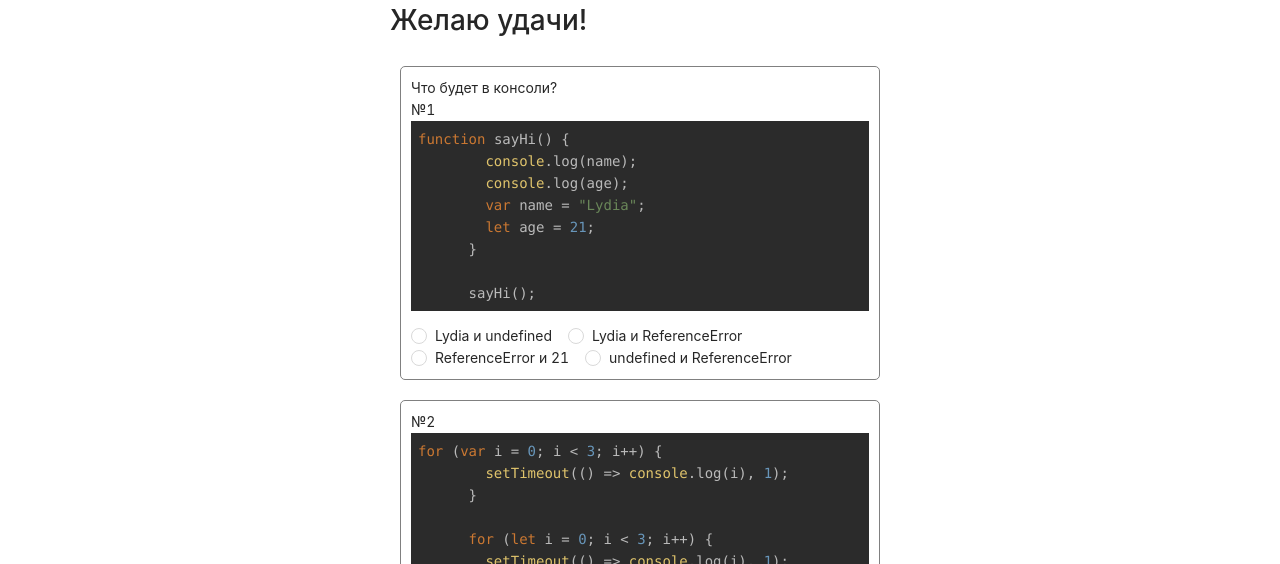
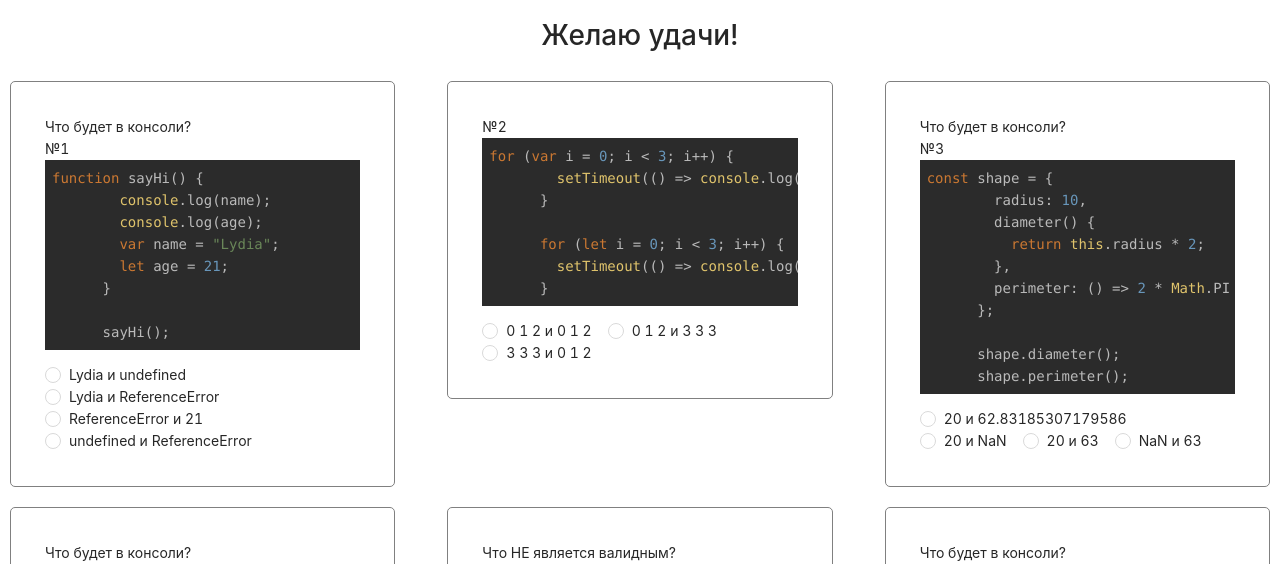
Before and after one commit to Fudo-Creators/hire-it, a React (Create React App) app: page /JsTasks in a window 1280 px wide. Shown: the part 236-800 px from the top of the page. Built offline with nearby package versions, Linux system fonts and the light colour scheme.

Commit message:
add antd components

```diff
--- a/src/components/Container/Container.module.sass
+++ b/src/components/Container/Container.module.sass
@@ -1,5 +1,7 @@
 .container
     display: flex
+    align-items: center
     margin: 0 auto
-    width: 500px
+    padding-top: 15px
+    //width: 500px
     flex-direction: column
--- a/src/components/Task/Task.tsx
+++ b/src/components/Task/Task.tsx
@@ -1,8 +1,14 @@
-import { Radio, RadioChangeEvent } from "antd";
+import {
+  Radio,
+  RadioChangeEvent,
+  Spin,
+  notification,
+  Collapse,
+  Card,
+} from "antd";
 import { useEffect, useState } from "react";
 import SyntaxHighlighter from "react-syntax-highlighter";
 import { darcula } from "react-syntax-highlighter/dist/esm/styles/hljs";
-import { notification, Spin } from "antd";
 import styles from "../Task/Task.module.sass";
 type NotificationType = "success" | "info" | "warning" | "error";
 
@@ -41,12 +47,15 @@ const Task = (props: any) => {
     setSuccess(false);
     return failNotify("error");
   };
+
+  const { Panel } = Collapse;
+
   return (
     <>
       {!loading ? (
         <Spin />
       ) : (
-        <div
+        <Card
           className={
             ban && !success
               ? styles.wrapper__failed
@@ -62,7 +71,6 @@ const Task = (props: any) => {
             <SyntaxHighlighter language="javascript" style={darcula}>
               {code}
             </SyntaxHighlighter>
-            {/* <div>Возможные ответы:{item.answers}</div> */}
             <Radio.Group onChange={onChange} value={value}>
               {answers.map((text: string) => {
                 return (
@@ -81,19 +89,22 @@ const Task = (props: any) => {
               })}
             </Radio.Group>
             {ban && (
-              <details>
+              <Collapse collapsible="header">
                 <summary>Правильный ответ:</summary>
-                <p>{key}</p>
-                {spoiler && (
-                  <details>
-                    <summary>Подробнее:</summary>
-                    <p>{spoiler}</p>
-                  </details>
-                )}
-              </details>
+                <Panel header="Правильный ответ" key={key}>
+                  <p>{key}</p>
+                  {spoiler && (
+                    <Collapse collapsible="header">
+                      <Panel header="Почему так?:)" key={key + 1}>
+                        <p>{spoiler}</p>
+                      </Panel>
+                    </Collapse>
+                  )}
+                </Panel>
+              </Collapse>
             )}
           </>
-        </div>
+        </Card>
       )}
     </>
   );
--- a/src/index.tsx
+++ b/src/index.tsx
@@ -2,14 +2,15 @@ import React from "react";
 import ReactDOM from "react-dom/client";
 import App from "./App";
 import { BrowserRouter, Routes, Route } from "react-router-dom";
-import Js from "./pages/main/js/Js";
+
+import JsQuestions from "./pages/main/js/JsQuestions/JsQuestions";
+import JsTasks from "./pages/main/js/JsTask/JsTask";
+import JsRecomendations from "./pages/main/js/JsRecomendations/JsRecomendations";
+
 import Ts from "./pages/main/ts/Ts";
 import ReactJs from "./pages/main/react/ReactJs";
 import VueJs from "./pages/main/vue/VueJs";
 import AngularJs from "./pages/main/angular/AngularJs";
-import Other from "./pages/main/other/Other";
-import JsTasks from "./pages/main/js/JsTask/JsTask";
-import JsQuestions from "./pages/main/js/JsQuestions/JsQuestions";
 import NotFound from "./pages/notFound/NotFound";
 import infoForHardWorkers from "./utils/InfoForHardWorkers";
 
@@ -25,11 +26,11 @@ root.render(
         <Route path="/" element={<App />} />
         <Route path="/JsQuestions" element={<JsQuestions />} />
         <Route path="/JsTasks" element={<JsTasks />} />
+        <Route path="/JsRecomendations" element={<JsRecomendations />} />
         <Route path="/ts" element={<Ts />} />
         <Route path="/react" element={<ReactJs />} />
         <Route path="/vue" element={<VueJs />} />
         <Route path="/angular" element={<AngularJs />} />
-        <Route path="/other" element={<Other />} />
         <Route path="*" element={<NotFound />} />
       </Routes>
     </BrowserRouter>
--- a/src/pages/main/js/Js.tsx
+++ /dev/null
@@ -1,4 +0,0 @@
-const Js = () => {
-  return <>Js</>;
-};
-export default Js;
--- /dev/null
+++ b/src/pages/main/js/JsRecomendations/JsRecomendations.tsx
@@ -0,0 +1,37 @@
+import Container from "../../../../components/Container/Container";
+import Header from "../../../../components/Header/Header";
+import { Image } from "antd";
+const JsRecomendations = () => {
+  return (
+    <>
+      <Header />
+      <Container>
+        <h1>
+          <b>Документация:</b>
+          <br />
+          <a href="https://developer.mozilla.org/ru/docs/Web/JavaScript">
+            MDN Web Docs
+          </a>
+          <br />
+          <a href="https://javascript.ru/manual">javascript</a>
+          <br />
+          <b>Задачки:</b>
+          <br />
+          <a href="https://developer.mozilla.org/ru/docs/Web/JavaScript">
+            CodeWars
+          </a>
+          <br />
+          <a href="https://www.codewars.com/kata/search/javascript?q=&beta=false">
+            LeetCode
+          </a>
+        </h1>
+        <Image
+          width={500}
+          alt="красивая картинка"
+          src="https://pbs.twimg.com/media/FLjNCfaXwAIDCZR?format=jpg&name=large"
+        />
+      </Container>
+    </>
+  );
+};
+export default JsRecomendations;
--- a/src/pages/main/js/JsTask/JsTask.tsx
+++ b/src/pages/main/js/JsTask/JsTask.tsx
@@ -1,6 +1,7 @@
 import Container from "../../../../components/Container/Container";
 import Header from "../../../../components/Header/Header";
 import Task from "../../../../components/Task/Task";
+import { Col, Divider, Row } from "antd";
 const JsTasks = () => {
   const JsTasks = [
     // источник: https://github.com/lydiahallie/javascript-questions/blob/master/ru-RU/README.md
@@ -176,15 +177,35 @@ const JsTasks = () => {
     //   spoiler: ``,
     // },
   ];
+  const loader = (
+    <div key="loader" className="loader">
+      Loading ...
+    </div>
+  );
 
   return (
     <>
       <Header />
       <Container>
-        <h1>Желаю удачи!</h1>
-        {JsTasks.map((item, index) => {
-          return <Task index={index} questions={item} />;
-        })}
+        <>
+          <h1>Желаю удачи!</h1>
+          <Row
+            gutter={{
+              xs: 8,
+              sm: 16,
+              md: 24,
+              lg: 32,
+            }}
+          >
+            {JsTasks.map((item, index) => {
+              return (
+                <Col className="gutter-row" span={8}>
+                  <Task index={index} questions={item} />
+                </Col>
+              );
+            })}
+          </Row>
+        </>
       </Container>
     </>
   );
--- a/src/pages/main/other/Other.tsx
+++ /dev/null
@@ -1,4 +0,0 @@
-const Other = () => {
-  return <>Other</>;
-};
-export default Other;
```
Also changed, not shown: src/pages/main/JsRecomendations/JsRecomendations.tsx (deleted, +0 -48 lines), 1 other file (tests, documents, lock files or other folders).
